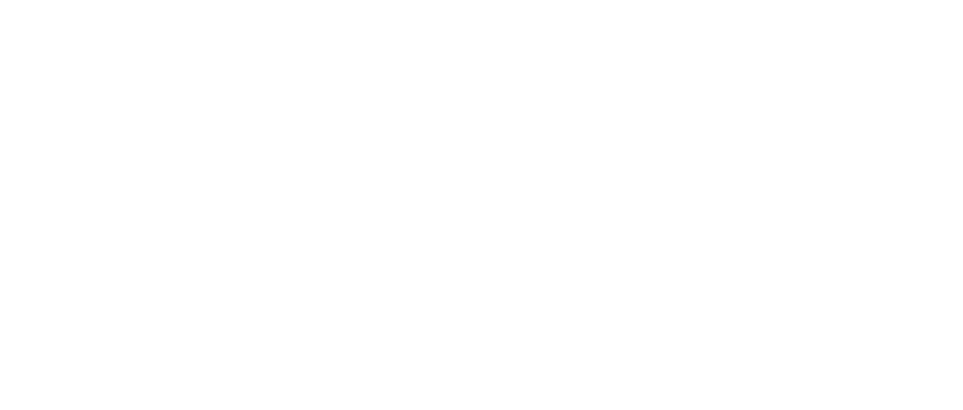
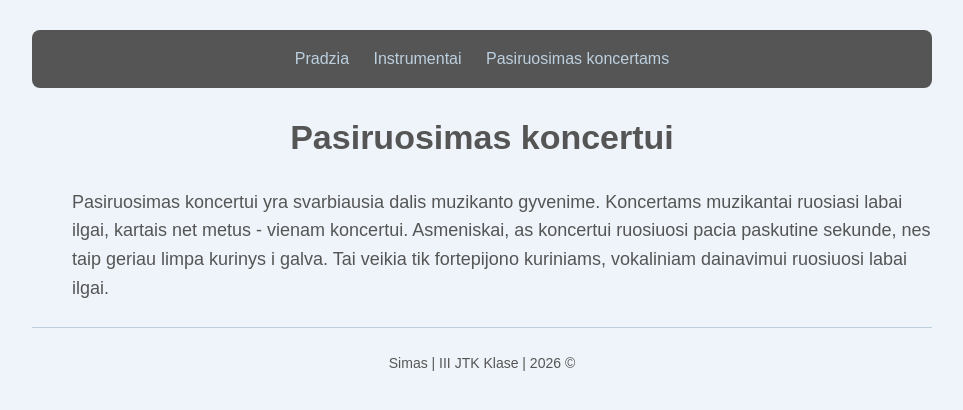
Before and after one commit to MYLIUinfoMOKYTOJA/baranka, a plain HTML site: page pasiruosimas.html in a window 1280 px wide. Shown: the whole page, without its empty margins (158-1121 px from the left). Drawn offline with Linux system fonts and the light colour scheme.

Commit message:
Add files via upload

```diff
--- a/pasiruosimas.html
+++ b/pasiruosimas.html
@@ -1,11 +1,31 @@
 <!DOCTYPE html>
-<html lang="en">
+<html lang="lt">
 <head>
     <meta charset="UTF-8">
     <meta name="viewport" content="width=device-width, initial-scale=1.0">
-    <title>Pasiruošimas koncertui</title>
+    <title>Pasiruosimas</title>
+    <link rel="stylesheet" href="style.css">
 </head>
 <body>
+    <nav>
+        <a href="index.html">Pradzia</a>
+        <a href="instrumentai.html">Instrumentai</a>
+        <a href="pasiruosimas.html">Pasiruosimas koncertams</a>
+    </nav>
+    <main>
+ <h1>Pasiruosimas koncertui</h1>
+<ol>Pasiruosimas koncertui yra svarbiausia dalis muzikanto gyvenime.
+    Koncertams muzikantai ruosiasi labai ilgai, kartais net metus - vienam koncertui.
+    Asmeniskai, as koncertui ruosiuosi pacia paskutine sekunde, nes taip geriau limpa kurinys i galva.
+    Tai veikia tik fortepijono kuriniams, vokaliniam dainavimui ruosiuosi labai ilgai.
+</ol>
 
+
+
+</main>
+    <footer>
+        <hr>
+<p>Simas | III JTK Klase | 2026 &copy; </p>
+    </footer>
 </body>
 </html>
```
Also changed, not shown: instrumentai.html (+18 -1 lines).
